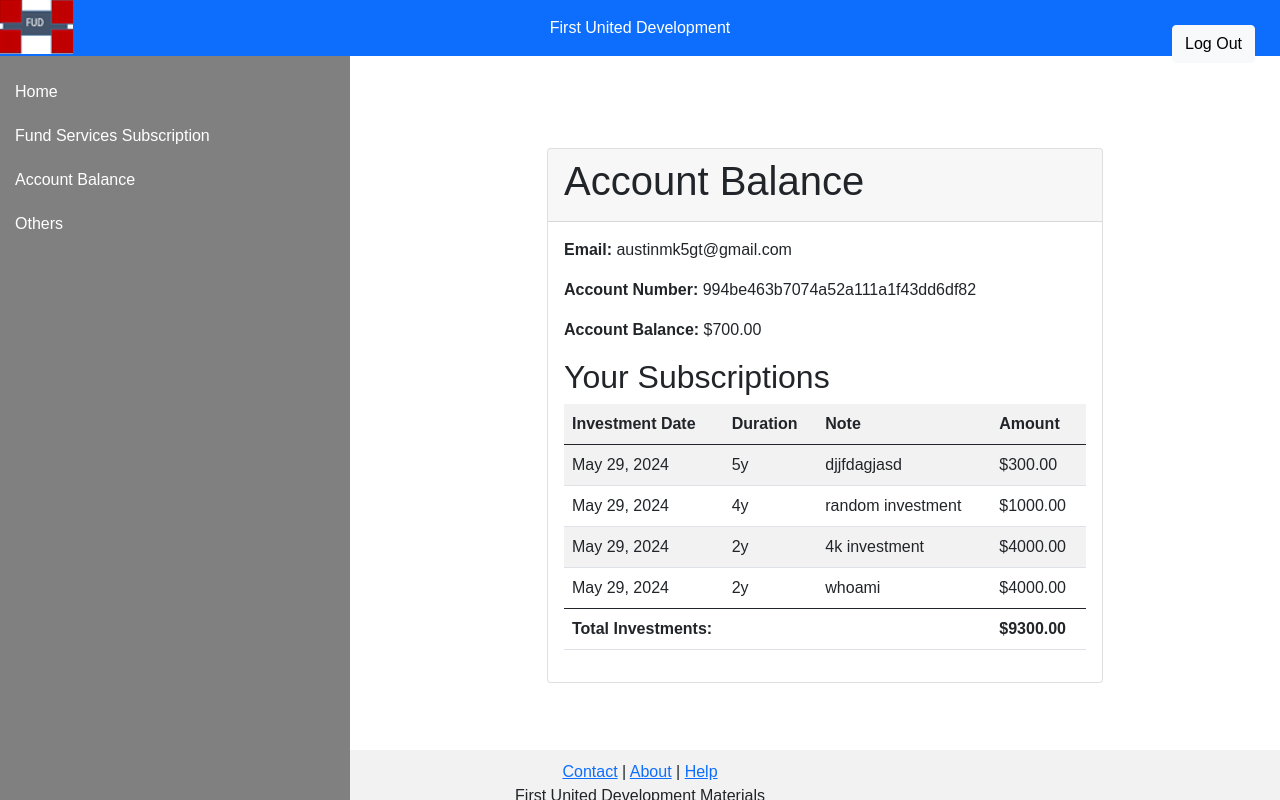
After one commit to austin0x1A4/subscriptionapp, a Django app: page /account_balance/ in a window 1280 px wide. The commit adds this page. Run offline with Django 5.2, Linux system fonts and the light colour scheme; a user stored in the database is signed in; data comes from the database, SQL or seed files in the repository; both versions use the stored data as it was after the commit.

Commit message:
added account_balance view

```diff
--- a/auth_system/urls.py
+++ b/auth_system/urls.py
@@ -2,7 +2,7 @@ from django.contrib import admin
 from django.urls import path, include
 from django.conf.urls.static import static
 from django.conf import settings
-from subscription.views import home_view, subscribe, success_page, others
+from subscription.views import home_view, subscribe, success_page, others, account_balance
 from django.contrib.auth.views import (
     LoginView, LogoutView, PasswordChangeView, PasswordChangeDoneView,
     PasswordResetView, PasswordResetDoneView, PasswordResetConfirmView,
@@ -32,8 +32,10 @@ urlpatterns = [
     path('accounts/reset/done/', PasswordResetCompleteView.as_view(), name='password_reset_complete'),
     path('', home_view, name='home'),
     path('subscribe/', subscribe, name='subscribe'),
+    path('account_balance/', account_balance, name='account_balance'),
     path('others/', others, name='others'),
     path('success/', success_page, name='success'),
 ]
-urlpatterns += static(settings.MEDIA_URL, document_root=settings.MEDIA_ROOT)
-urlpatterns += static(settings.STATIC_URL, document_root=settings.STATIC_ROOT)
+if settings.DEBUG:
+    urlpatterns += static(settings.STATIC_URL, document_root=settings.STATIC_ROOT)
+    urlpatterns += static(settings.MEDIA_URL, document_root=settings.MEDIA_ROOT)
--- a/subscription/apps.py
+++ b/subscription/apps.py
@@ -4,3 +4,6 @@ from django.apps import AppConfig
 class SubscriptionConfig(AppConfig):
     default_auto_field = 'django.db.models.BigAutoField'
     name = 'subscription'
+
+    def ready(self):
+        import subscription.signals
--- a/subscription/forms.py
+++ b/subscription/forms.py
@@ -3,10 +3,9 @@ from .models import InvestmentModel
 from django.forms import DateInput
 
 class InvestmentForm(forms.ModelForm):
-
     class Meta:
         model = InvestmentModel
-        fields = '__all__'
+        fields = ['investment_amount', 'comments', 'start_date', 'investment_duration']
         widgets = {
             'start_date': DateInput(attrs={'type': 'date'}),
         }
--- /dev/null
+++ b/subscription/templates/subscription/account_balance.html
@@ -0,0 +1,53 @@
+{% extends 'base.html' %}
+{% load static %}
+
+{% block content %}
+<div class="container mt-5">
+    <div class="row">
+        <div class="col-md-8 offset-md-2">
+            <div class="card">
+                <div class="card-header">
+                    <h1 class="card-title">Account Balance</h1>
+                </div>
+                <div class="card-body">
+                    <p class="card-text"><strong>Email:</strong> {{ email }}</p>
+                    <p class="card-text"><strong>Account Number:</strong> {{ account_number }}</p>
+                    <p class="card-text"><strong>Account Balance:</strong> ${{ account_balance }}</p>
+                    <h2 class="card-title">Your Subscriptions</h2>
+                    <table class="table table-striped">
+                            <tr>
+                                <th>Investment Date</th>
+                                <th>Duration</th>
+                                <th>Note</th>
+                                <th>Amount</th>
+                            </tr>
+                        </thead>
+                        <tbody>
+
+                            {% for subscription in subscriptions %}
+
+                            <tr>
+                                <td>{{ subscription.start_date }}</td>
+                                <td>{{ subscription.investment_duration }}</td>
+                                <td>{{ subscription.comments }}</td>
+                                <td>${{ subscription.investment_amount }}</td>
+                            </tr>
+                            {% empty %}
+                            <tr>
+                                <td colspan="4" class="text-center">No subscriptions yet!</td>
+                            </tr>
+                            {% endfor %}
+                        </tbody>
+                        <tfoot>
+                            <tr>
+                                <th colspan="3" class="text-right">Total Investments:</th>
+                                <th>${{ total_investments }}</th>
+                            </tr>
+                        </tfoot>
+                    </table>
+                </div>
+            </div>
+        </div>
+    </div>
+</div>
+{% endblock %}
--- a/subscription/templates/subscription/others.html
+++ b/subscription/templates/subscription/others.html
@@ -4,6 +4,6 @@
 <p>This is a Global Collaboration site for analytics research</p>
   <div style="border: 1px solid black; padding: 10px; background-color: #f5f5f5; text-align: center;">
 
-    <<p>First United Development is part of the Artificial Intelligence Revolution. We try tp improve constantly to be the leader in that field</p>
+    <p>First United Development is part of the Artificial Intelligence Revolution. We try to improve constantly to be the leader in that field</p>
   </div>
 {% endblock %}
--- a/subscription/templates/subscription/subscribed_users.html
+++ /dev/null
@@ -1,6 +0,0 @@
-{% extends 'base.html' %}
-
-{% block content %}
-{% for _ in subscribed_users %}
-  <p>{{subscribed_users}}</p>
-{% endblock %}
--- a/subscription/views.py
+++ b/subscription/views.py
@@ -4,11 +4,15 @@ from django.conf import settings
 from django.contrib.auth.decorators import login_required, user_passes_test
 from django.contrib.auth.models import User
 from .forms import InvestmentForm
+from .models import UserProfile, InvestmentModel
 import logging
+from django.contrib import messages
 
 logger = logging.getLogger(__name__)
 def home_view(request):
     return render(request, 'subscription/home.html')
+
+logger = logging.getLogger(__name__)
 
 @login_required
 def subscribe(request):
@@ -17,48 +21,74 @@ def subscribe(request):
         if form.is_valid():
             subscription = form.save(commit=False)
             subscription.user = request.user
-            subscription.save()
+            user_profile = UserProfile.objects.get(user=request.user)
+            investment_amount = subscription.investment_amount
 
-            # Prepare email content with user details
-            subject = 'Subscription Confirmation'
-            message = (
-                f"Thank you for subscribing to Fund VIP Services, {subscription.name}!\n\n"
-                f"Details of your subscription:\n"
-                f"Name: {subscription.name} {subscription.last_name}\n"
-                f"Email: {subscription.email}\n"
-                f"Investment Amount: ${subscription.investment_amount}\n"
-                f"Comments: {subscription.comments}\n"
-                f"Start Date: {subscription.start_date}\n"
-                f"Duration: {subscription.investment_duration}\n\n"
-                f"We appreciate your trust in our services."
-            )
-            sender_email = settings.DEFAULT_FROM_EMAIL
-            recipient_email = subscription.email
+            if user_profile.account_balance >= subscription.investment_amount:
+                user_profile.account_balance -= subscription.investment_amount
+                user_profile.save()
+                subscription.save()
 
-            admin_subject = "New Subscription"
-            admin_message = (
-                f"There is a new subscriber to our services, {subscription.name}!\n\n"
-                f"Details of your subscription:\n"
-                f"Name: {subscription.name} {subscription.last_name}\n"
-                f"Email: {subscription.email}\n"
-                f"Investment Amount: ${subscription.investment_amount}\n"
-                f"Comments: {subscription.comments}\n"
-                f"Start Date: {subscription.start_date}\n"
-                f"Duration: {subscription.investment_duration}\n\n"
-            )
-            admin_email = settings.ADMINS
-            try:
-                send_mail(subject, message, sender_email, [recipient_email])
+                # Prepare email content with user details
+                subject = 'Subscription Confirmation'
+                message = (
+                    f"Thank you for subscribing to Fund VIP Services, {subscription.name}!\n\n"
+                    f"Details of your subscription:\n"
+                    f"Name: {subscription.name} {subscription.last_name}\n"
+                    f"Email: {subscription.email}\n"
+                    f"Investment Amount: ${subscription.investment_amount}\n"
+                    f"Comments: {subscription.comments}\n"
+                    f"Start Date: {subscription.start_date}\n"
+                    f"Duration: {subscription.investment_duration}\n\n"
+                    f"We appreciate your trust in our services."
+                )
+                sender_email = settings.DEFAULT_FROM_EMAIL
+                recipient_email = subscription.email
 
-                send_mail(admin_subject, admin_message, sender_email, admin_email)
-            except Exception as e:
-                logger.error(f"Error sending email to {admin_email}: {e}")
+                admin_subject = "New Subscription"
+                admin_message = (
+                    f"There is a new subscriber to our services, {subscription.name}!\n\n"
+                    f"Details of your subscription:\n"
+                    f"Name: {subscription.name} {subscription.last_name}\n"
+                    f"Email: {subscription.email}\n"
+                    f"Investment Amount: ${subscription.investment_amount}\n"
+                    f"Comments: {subscription.comments}\n"
+                    f"Start Date: {subscription.start_date}\n"
+                    f"Duration: {subscription.investment_duration}\n\n"
+                )
+                admin_email = settings.ADMINS
+                try:
+                    send_mail(subject, message, sender_email, [recipient_email])
+                    send_mail(admin_subject, admin_message, sender_email, admin_email)
+                except Exception as e:
+                    logger.error(f"Error sending email to {admin_email}: {e}")
 
-            return redirect('success')
+                messages.success(request, "Subscription successful!")
+                return redirect('account_balance')
+            else:
+                messages.error(request, "Insufficient account balance. Please top up your account.")
+                return render(request, 'subscription/subscribe.html', {'form': form})
     else:
         form = InvestmentForm()
 
     return render(request, 'subscription/subscribe.html', {'form': form})
+
+@login_required
+def account_balance(request):
+    user_profile = UserProfile.objects.get(user=request.user)
+
+    subscriptions = InvestmentModel.objects.filter(user=request.user)
+    total_investments = sum(subscription.investment_amount for subscription in subscriptions)
+    user_email = user_profile.user.email
+    context = {
+        'account_number': user_profile.account_number,
+        'account_balance': user_profile.account_balance,
+        'subscriptions': subscriptions,
+        'total_investments': total_investments,
+        'email': user_email,
+
+    }
+    return render(request, 'subscription/account_balance.html', context)
 
 @login_required
 def success_page(request):
--- a/templates/base.html
+++ b/templates/base.html
@@ -6,8 +6,6 @@
     <meta name="viewport" content="width=device-width, initial-scale=1.0">
     <title>Global Collaboration - Site for Research</title>
     <link href="https://cdn.jsdelivr.net/npm/bootstrap@5.0.2/dist/css/bootstrap.min.css" rel="stylesheet" integrity="sha384-EVSTQN3/azprG1Anm3QDgpJLIm9Nao0Yz1ztcQTwFspd3yD65VohhpuuCOmLASjC" crossorigin="anonymous">
-    <!-- Ensure the path to your CSS file is correct -->
-<!-- <link href="{% static 'styles.css' %}" rel="stylesheet"> -->
     <link rel="stylesheet" href="{% static 'css/styles.css' %}">
 </head>
 <body>
@@ -32,29 +30,34 @@
         </div>
     </div>
 
+    <div class="menu-section">
+        <nav class="menu">
 
-
-    <div class="menu-section bg-grey">
-        <nav class="menu">
-            <a href="{% url 'home' %}" class="nav-link">Home</a>
             {% if not user.is_authenticated %}
-            <a href="{% url 'register' %}" class="nav-link">Register for an account</a>
+                <a href="{% url 'home' %}" class="nav-link">Home</a>
+                <a href="{% url 'register' %}" class="nav-link">Register for an account</a>
+                <a href="{% url 'others' %}" class="nav-link">Others</a>
+            {% else %}
+                <a href="{% url 'home' %}" class="nav-link">Home</a>
+                <a href="{% url 'subscribe' %}" class="nav-link">Fund Services Subscription</a>
+                <a href="{% url 'account_balance' %}" class="nav-link">Account Balance</a>
+                <a href="{% url 'others' %}" class="nav-link">Others</a>
             {% endif %}
-            <a href="{% url 'subscribe' %}" class="nav-link">Fund Services Subscription</a>
-            <a href="{% url 'others' %}" class="nav-link">Others</a>
-
         </nav>
     </div>
+    <div class="main-content-wrapper">
     <div class="main-content">
         {% block content %}
-
-
         {% endblock %}
     </div>
+    </div>
+</div>
+
     <div class="footer">
         <a href="#">Contact</a> | <a href="#">About</a> | <a href="#">Help</a>
         <p>First United Development Materials</p>
     </div>
+
     <script src="https://cdn.jsdelivr.net/npm/bootstrap@5.0.2/dist/js/bootstrap.bundle.min.js" integrity="sha384-MrcW6ZMFYlzcLA8Nl+NtUVF0sA7MsXsP1UyJoMp4YLEuNSfAP+JcXn/tWtIaxVXM" crossorigin="anonymous"></script>
 </body>
 </html>
```
Also changed, not shown: auth_system/settings.py (+18 -19 lines), subscription/management/commands/create_user_profiles.py (added, +13 -0 lines), subscription/models.py (+14 -1 lines), subscription/signals.py (added, +13 -0 lines), subscription/templates/subscription/subscribe.html (+11 -5 lines), db.sqlite3, subscription/migrations/0001_initial.py, 1 other file.
